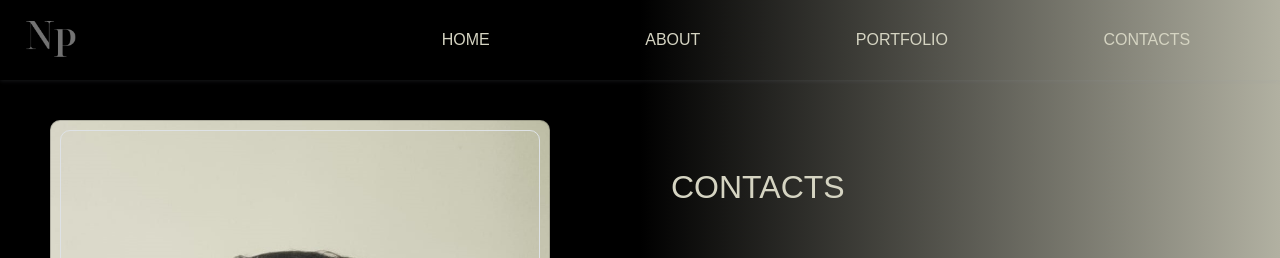
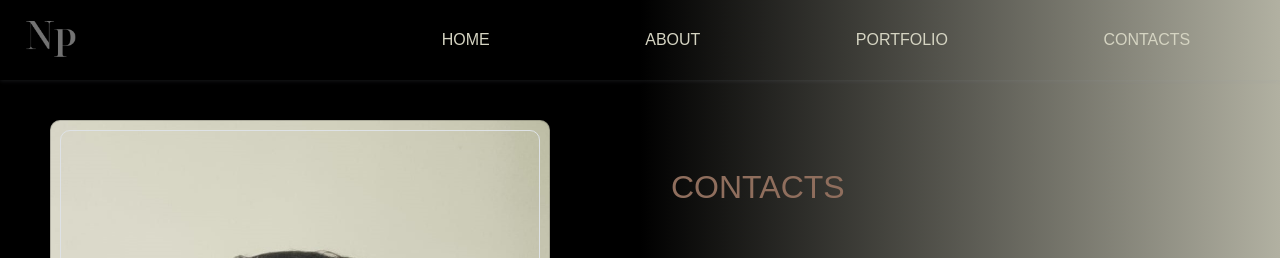
Before and after one commit to NicholasPeara92/my-portfolio, a Vue app: page /contacts in a window 1280 px wide. Shown: the top 258 px of the page. Built offline with nearby package versions, Linux system fonts and the light colour scheme; a web font is replaced by a local one.

Commit message:
Add colors

```diff
--- a/src/pages/About.vue
+++ b/src/pages/About.vue
@@ -154,4 +154,8 @@ section {
     font-size: 11px;
   }
 }
+h2,
+h6 {
+  color: #8f6e5d;
+}
 </style>
--- a/src/pages/Contacts.vue
+++ b/src/pages/Contacts.vue
@@ -70,6 +70,9 @@ export default {
 .container-fluid {
   padding-top: 120px;
   margin-bottom: 90px;
+  h2 {
+    color: #8f6e5d;
+  }
   .contacts,
   a {
     color: #d5d4c2;
```
